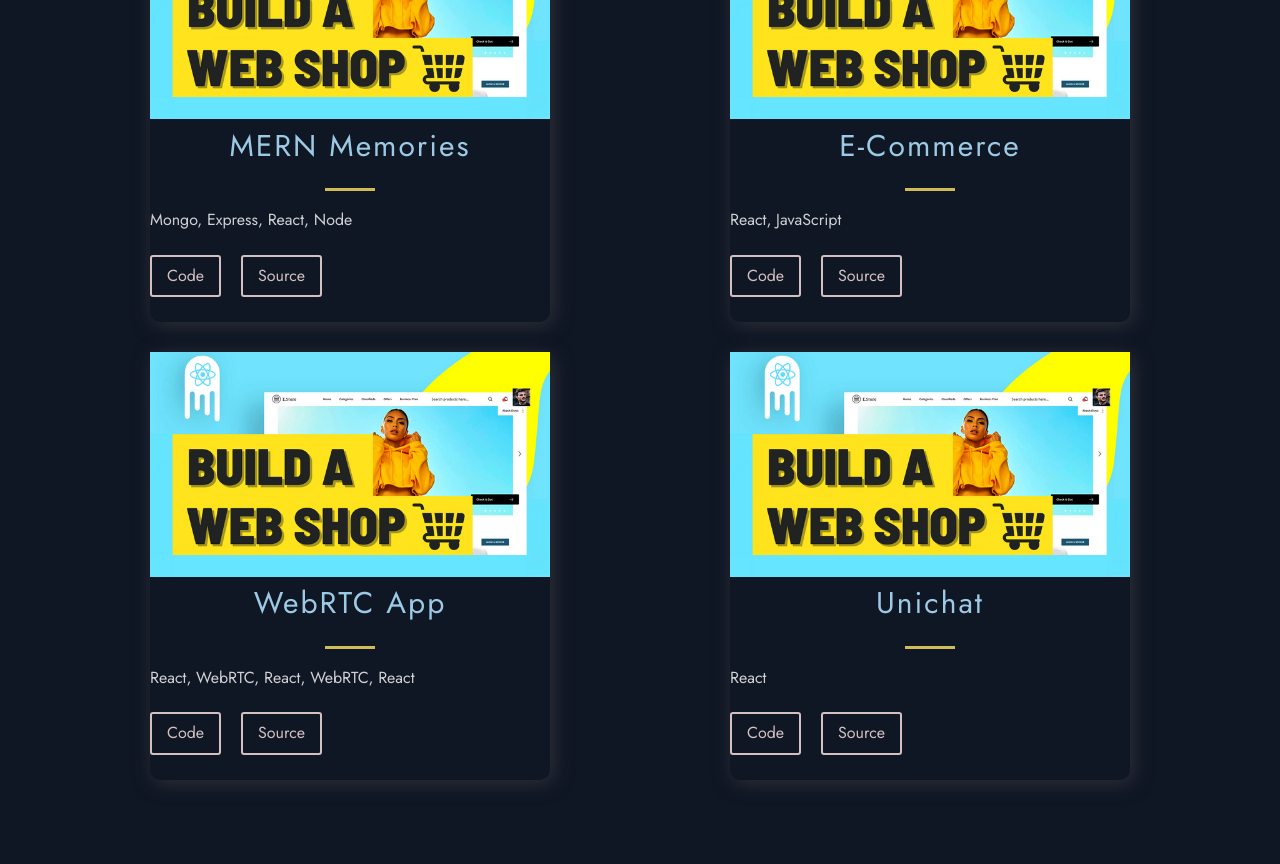
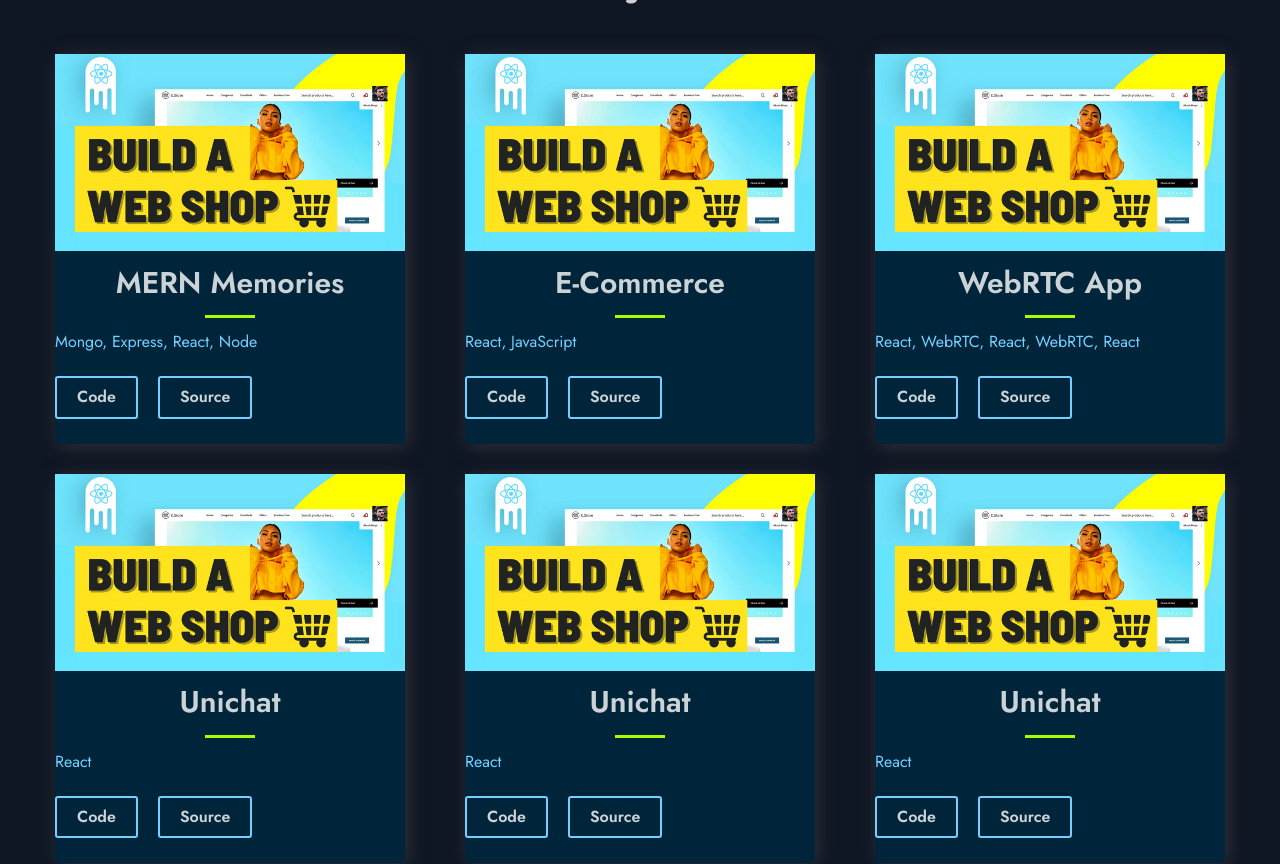
Before and after one commit to DonaldIvan/portfolio, a Next.js app: page / in a window 1280 px wide. Shown: the part 1380-2244 px from the top of the page. Built offline with nearby package versions, Linux system fonts and the light colour scheme.

Commit message:
projects section

```diff
--- a/components/Hero/HeroStyles.tsx
+++ b/components/Hero/HeroStyles.tsx
@@ -46,7 +46,7 @@ export const Button = styled.a<Button>`
   color: ${({ theme }) => theme.colors.primary};
   background: transparent;
   font-weight: 600;
-  transition: 0.3s;
+  transition: 0.3s ease;
   display: inline-block;
   &:hover,
   &:active {
--- a/components/Projects/Projects.tsx
+++ b/components/Projects/Projects.tsx
@@ -21,13 +21,25 @@ const Projects = () => (
         <BlogCard key={id}>
           <Img src={image} />
           <TitleContent>
-            <HeaderThree isTitle>{title}</HeaderThree>
+            <HeaderThree>{title}</HeaderThree>
             <Hr />
           </TitleContent>
           <TagList>{tags.join(', ')}</TagList>
           <UtilityList>
-            <ExternalLinks href={visit}>Code</ExternalLinks>
-            <ExternalLinks href={source}>Source</ExternalLinks>
+            <ExternalLinks
+              href={visit}
+              target="_blank"
+              referrerPolicy="no-referrer"
+            >
+              Code
+            </ExternalLinks>
+            <ExternalLinks
+              href={source}
+              target="_blank"
+              referrerPolicy="no-referrer"
+            >
+              Source
+            </ExternalLinks>
           </UtilityList>
         </BlogCard>
       ))}
--- a/components/Projects/ProjectsStyles.tsx
+++ b/components/Projects/ProjectsStyles.tsx
@@ -9,11 +9,11 @@ export const Img = styled.img`
 
 export const GridContainer = styled.section`
   display: grid;
-  grid-template-columns: repeat(auto-fill, minmax(400px, 1fr));
-  padding: 3rem;
+  grid-template-columns: repeat(auto-fill, minmax(350px, 1fr));
+  padding: 3rem 0;
   place-items: center;
   column-gap: 2rem;
-  row-gap: 3rem;
+  gap: 3rem;
   @media ${({ theme }) => theme.breakpoints.sm} {
     display: flex;
     flex-direction: column;
@@ -25,7 +25,13 @@ export const BlogCard = styled.div`
   border-radius: 10px;
   box-shadow: 3px 3px 20px rgba(80, 78, 78, 0.5);
   text-align: center;
-  width: 400px;
+  width: 350px;
+  transition: 0.3s ease;
+  background-color: ${({ theme }) => theme.colors.background2};
+  border-radius: 5px;
+  :hover {
+    transform: scale(1.1);
+  }
   @media ${({ theme }) => theme.breakpoints.sm} {
     width: 100%;
   }
@@ -36,30 +42,20 @@ export const TitleContent = styled.div`
   width: 100%;
 `;
 
-export const HeaderThree = styled.h3<{ isTitle?: boolean }>`
+export const HeaderThree = styled.h3`
   font-weight: 500;
-  letter-spacing: 2px;
-  color: #9cc9e3;
-  padding: 0.5rem 0;
-  font-size: ${({ isTitle }) => (isTitle ? '3rem' : '2rem')};
+  color: ${({ theme }) => theme.colors.primary};
+  padding: 10px 0 0;
+  font-size: 3rem;
+  font-weight: 600;
 `;
 
 export const Hr = styled.hr`
   width: 50px;
   height: 3px;
-  margin: 20px auto;
+  margin: 15px auto;
   border: 0;
-  background: #d0bb57;
-`;
-
-export const Intro = styled.div`
-  width: 170px;
-  margin: 0 auto;
-  color: #dce3e7;
-  font-family: 'Droid Serif', serif;
-  font-size: 13px;
-  font-style: italic;
-  line-height: 18px;
+  background: ${({ theme }) => theme.colors.lime};
 `;
 
 export const UtilityList = styled.ul`
@@ -70,21 +66,22 @@ export const UtilityList = styled.ul`
 `;
 
 export const ExternalLinks = styled.a`
-  color: #d4c0c0;
-  font-size: 1.6rem;
-  padding: 1rem 1.5rem;
+  margin-right: 20px;
+  border-radius: 3px;
+  border: 2px solid ${({ theme }) => theme.colors.malibu};
+  padding: 10px 20px;
+  color: ${({ theme }) => theme.colors.primary};
   background: transparent;
-  border-radius: 3px;
-  transition: 0.3s;
-  margin-right: 20px;
-  font-weight: 500;
-  border: 2px solid #d4c0c0;
+  font-weight: 600;
+  transition: 0.3s ease;
+  display: inline-block;
   &:hover {
-    background: #d4c0c0;
-    color: transparent;
+    background: ${({ theme }) => theme.colors.malibu};
+    color: ${({ theme }) => theme.colors.background2};
   }
 `;
 
 export const TagList = styled.p`
   text-align: left;
+  color: ${({ theme }) => theme.colors.malibu};
 `;
--- a/components/Technologies/TechnologiesStyles.tsx
+++ b/components/Technologies/TechnologiesStyles.tsx
@@ -35,7 +35,7 @@ export const List = styled.ul`
   list-style-type: none;
   display: grid;
   grid-template-columns: repeat(2, 1fr);
-  gap: 40px;
+  gap: 3rem;
   margin: 3rem 5rem;
 
   @media ${({ theme }) => theme.breakpoints.lg} {
--- a/constants/header.tsx
+++ b/constants/header.tsx
@@ -16,7 +16,7 @@ export const ABOUT = {
   id: 'about',
   label: 'About',
 };
-export const NAV_LINKS = [PROJECTS, TECHNOLOGIES, EXPERIENCE, ABOUT];
+export const NAV_LINKS = [TECHNOLOGIES, PROJECTS, EXPERIENCE, ABOUT];
 
 export const SOCIAL_LINKS = [
   {
--- a/constants/projects.tsx
+++ b/constants/projects.tsx
@@ -31,4 +31,20 @@ export const PROJECTS = [
     visit: 'https://google.com',
     id: 3,
   },
+  {
+    title: 'Unichat',
+    image: '/images/2.png',
+    tags: ['React'],
+    source: 'https://google.com',
+    visit: 'https://google.com',
+    id: 4,
+  },
+  {
+    title: 'Unichat',
+    image: '/images/2.png',
+    tags: ['React'],
+    source: 'https://google.com',
+    visit: 'https://google.com',
+    id: 5,
+  },
 ];
--- a/constants/tech-stacks.tsx
+++ b/constants/tech-stacks.tsx
@@ -23,7 +23,7 @@ export const TECH_STACK = [
     id: 2,
     title: 'Style/Library',
     description:
-      'CSS, SASS, LESS, Material UI, Bootstrap, Styled Component, Tailwin CSS',
+      'CSS, SASS, Material UI, Bootstrap, Styled Component, Tailwin CSS',
     icon: <DiSass size="4rem" />,
   },
   {
--- a/styles/GlobalComponents/index.tsx
+++ b/styles/GlobalComponents/index.tsx
@@ -18,8 +18,8 @@ interface Link {
 export const Section = styled.section<Section>`
   display: ${({ grid }) => (grid ? 'grid' : 'flex')};
   flex-direction: ${({ row }) => (row ? 'row' : 'column')};
-  padding: 0;
   margin: 0 auto;
+  margin-top: ${({ grid }) => !grid && '60px'};
   box-sizing: content-box;
   position: relative;
   overflow: hidden;
```
